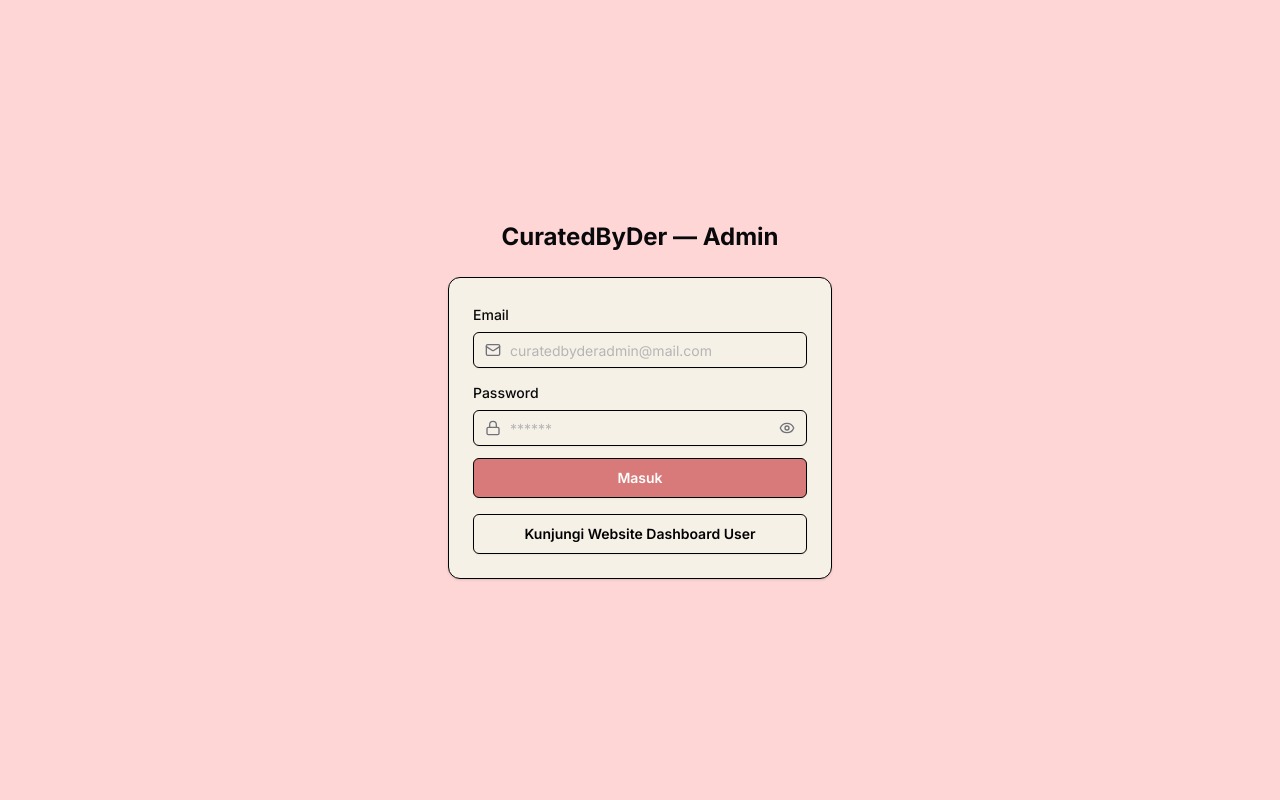
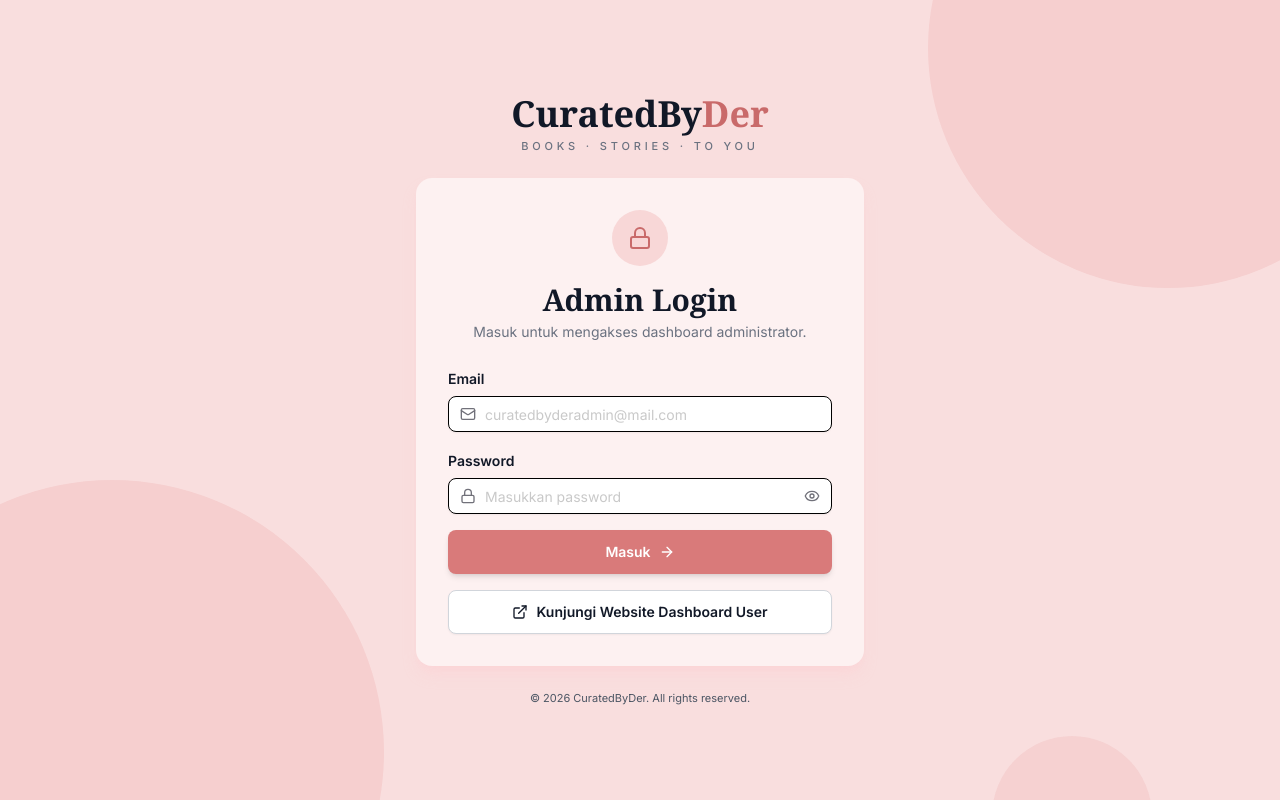
Before and after one commit to cahayoyo/curatedbyder, a Next.js app: page /admin/login in a window 1280 px wide. Built offline with nearby package versions, Linux system fonts and the light colour scheme.

Commit message:
Redesign Admin Login UI (#161)
* feat: redesign admin login UI

* feat: refine admin login design per updated mockup

* test: cover admin login form and page

* fix: address CodeRabbit findings on admin login

```diff
--- a/src/app/admin/login/page.tsx
+++ b/src/app/admin/login/page.tsx
@@ -3,11 +3,41 @@ import { AdminLoginForm } from "@/components/AdminLoginForm";
 export default function AdminLoginPage() {
   return (
     <div
-      className="flex min-h-screen flex-col items-center justify-center p-4"
-      style={{ backgroundColor: "#FED6D6" }}
+      className="relative flex min-h-screen flex-col items-center justify-center overflow-hidden p-4"
+      style={{ backgroundColor: "#F9DEDE" }}
     >
-      <h1 className="mb-6 text-2xl font-bold">CuratedByDer — Admin</h1>
-      <AdminLoginForm />
+      <div
+        aria-hidden
+        className="pointer-events-none absolute -right-32 -top-48 h-[30rem] w-[30rem] rounded-full"
+        style={{ backgroundColor: "#F6CFCF" }}
+      />
+      <div
+        aria-hidden
+        className="pointer-events-none absolute -bottom-56 -left-40 h-[34rem] w-[34rem] rounded-full"
+        style={{ backgroundColor: "#F6CFCF" }}
+      />
+      <div
+        aria-hidden
+        className="pointer-events-none absolute -bottom-24 right-[10%] h-40 w-40 rounded-full opacity-80"
+        style={{ backgroundColor: "#F6CFCF" }}
+      />
+
+      <header className="relative z-10 mb-6 text-center">
+        <p className="font-serif text-4xl font-bold text-gray-900">
+          CuratedBy<span style={{ color: "#C96A6A" }}>Der</span>
+        </p>
+        <p className="mt-1 text-[11px] font-medium uppercase tracking-[0.35em] text-gray-500">
+          Books · Stories · To You
+        </p>
+      </header>
+
+      <main className="relative z-10 w-full max-w-sm sm:max-w-md">
+        <AdminLoginForm />
+      </main>
+
+      <footer className="relative z-10 mt-6 text-center text-[11px] text-gray-600">
+        © 2026 CuratedByDer. All rights reserved.
+      </footer>
     </div>
   );
 }
--- a/src/components/AdminLoginForm.tsx
+++ b/src/components/AdminLoginForm.tsx
@@ -8,7 +8,7 @@ import { Button } from "@/components/ui/button";
 import { Input } from "@/components/ui/input";
 import { Label } from "@/components/ui/label";
 import { Card, CardContent } from "@/components/ui/card";
-import { Mail, Lock, Eye, EyeOff } from "lucide-react";
+import { Mail, Lock, Eye, EyeOff, ArrowRight, ExternalLink } from "lucide-react";
 
 export function AdminLoginForm() {
   const router = useRouter();
@@ -49,11 +49,26 @@ export function AdminLoginForm() {
   }
 
   return (
-    <Card className="w-full max-w-sm" style={{ backgroundColor: "#F6F1E7" }}>
-      <CardContent className="pt-6">
-        <form onSubmit={onSubmit} className="space-y-3">
+    <Card className="w-full rounded-2xl border-none bg-[#FDF1F1] shadow-lg shadow-rose-200/40">
+      <CardContent className="px-6 pb-8 pt-8 sm:px-8">
+        <div className="mb-6 flex flex-col items-center">
+          <div
+            className="flex h-14 w-14 items-center justify-center rounded-full"
+            style={{ backgroundColor: "#F8D7D7" }}
+          >
+            <Lock className="h-6 w-6" style={{ color: "#C96A6A" }} />
+          </div>
+          <h1 className="mt-4 text-center font-serif text-3xl font-bold text-gray-900">
+            Admin Login
+          </h1>
+          <p className="mt-1 text-center text-sm text-gray-500">
+            Masuk untuk mengakses dashboard administrator.
+          </p>
+        </div>
+
+        <form onSubmit={onSubmit} className="space-y-4">
           <div className="space-y-1.5">
-            <Label htmlFor="login-email">Email</Label>
+            <Label htmlFor="login-email" className="font-semibold text-gray-900">Email</Label>
             <div className="relative">
               <Mail className="pointer-events-none absolute left-3 top-1/2 h-4 w-4 -translate-y-1/2 text-muted-foreground" />
               <Input
@@ -63,7 +78,7 @@ export function AdminLoginForm() {
                 required
                 autoComplete="email"
                 placeholder="curatedbyderadmin@mail.com"
-                className={`pl-9 placeholder:text-[#b5b5b5] ${fieldError.email ? "border-destructive focus-visible:ring-destructive" : ""}`}
+                className={`rounded-lg bg-white pl-9 placeholder:text-[#c9c9c9] ${fieldError.email ? "border-destructive focus-visible:ring-destructive" : ""}`}
                 onChange={onFieldChange}
                 aria-invalid={fieldError.email}
               />
@@ -73,7 +88,7 @@ export function AdminLoginForm() {
             )}
           </div>
           <div className="space-y-1.5">
-            <Label htmlFor="login-password">Password</Label>
+            <Label htmlFor="login-password" className="font-semibold text-gray-900">Password</Label>
             <div className="relative">
               <Lock className="pointer-events-none absolute left-3 top-1/2 h-4 w-4 -translate-y-1/2 text-muted-foreground" />
               <Input
@@ -82,8 +97,8 @@ export function AdminLoginForm() {
                 type={showPassword ? "text" : "password"}
                 required
                 autoComplete="current-password"
-                placeholder="******"
-                className={`pl-9 pr-10 placeholder:text-[#b5b5b5] ${fieldError.password ? "border-destructive focus-visible:ring-destructive" : ""}`}
+                placeholder="Masukkan password"
+                className={`rounded-lg bg-white pl-9 pr-10 placeholder:text-[#c9c9c9] ${fieldError.password ? "border-destructive focus-visible:ring-destructive" : ""}`}
                 onChange={onFieldChange}
                 aria-invalid={fieldError.password}
               />
@@ -102,25 +117,31 @@ export function AdminLoginForm() {
           </div>
           <Button
             type="submit"
-            variant="outline"
-            className="w-full transition-all "
-            style={{ backgroundColor: "#D97A7A", color: "#ffffff" }}
+            className="h-11 w-full rounded-lg bg-[#D97A7A] text-white transition-colors hover:bg-[#C96A6A]"
             disabled={loading}
           >
-            {loading ? "Memproses..." : "Masuk"}
+            {loading ? (
+              "Memproses..."
+            ) : (
+              <>
+                Masuk
+                <ArrowRight className="h-4 w-4" />
+              </>
+            )}
           </Button>
         </form>
 
         <div className="mt-4">
-          <Link href="/" className="block">
-            <Button
-              type="button"
-              variant="outline"
-              className="w-full border border-black bg-transparent text-black transition-colors hover:bg-black hover:text-white"
-            >
+          <Button
+            asChild
+            variant="outline"
+            className="h-11 w-full rounded-lg border-gray-300 bg-white text-gray-900 transition-colors hover:bg-gray-50 hover:text-gray-900"
+          >
+            <Link href="/login">
+              <ExternalLink className="h-4 w-4" />
               Kunjungi Website Dashboard User
-            </Button>
-          </Link>
+            </Link>
+          </Button>
         </div>
       </CardContent>
     </Card>
```
Also changed, not shown: 1 other file (tests, documents, lock files or other folders).
